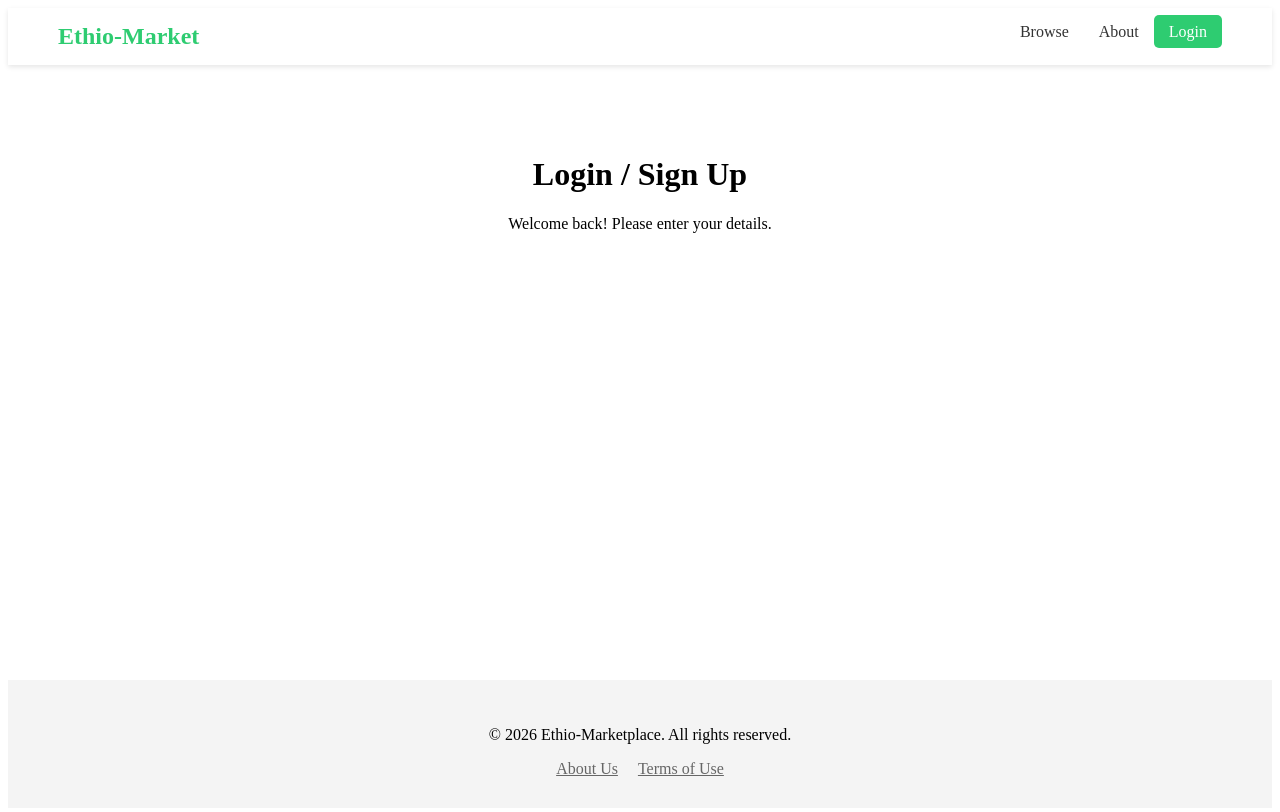
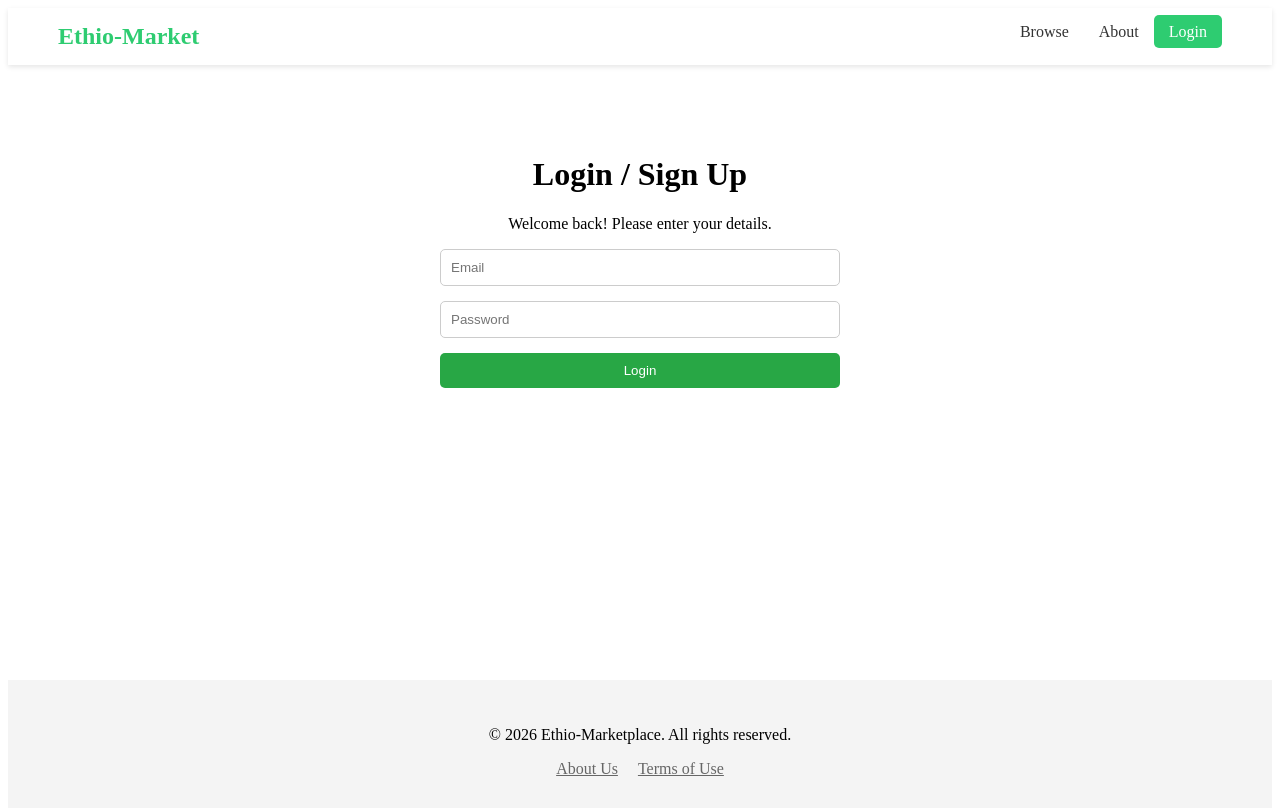
Before and after one commit to hamzeksselman2-ship-it/marketplace-frontend-Final, a React (Create React App) app: page /login in a window 1280 px wide. Shown: the top 812 px of the page. Built offline with nearby package versions, Linux system fonts and the light colour scheme; no server answers; the HTML template or start-up script is replaced by a standard one.

Commit message:
Update AuthPage.js

```diff
--- a/src/pages/AuthPage.js
+++ b/src/pages/AuthPage.js
@@ -1,11 +1,46 @@
-import React from 'react';
+import React, { useState } from 'react';
 
 function AuthPage() {
+  const [email, setEmail] = useState('');
+  const [password, setPassword] = useState('');
+
+  // Netlify ላይ የሞላሻቸውን ስሞች በሙሉ ይሞክራል
+  const BACKEND_URL = process.env.REACT_APP_BACKEND_URL || process.env.VITE_API_URL || "https://marketplace-backend-2uyu.onrender.com";
+
+  const handleLogin = (e) => {
+    e.preventDefault();
+    console.log("መግቢያ ሙከራ በ:", email);
+    alert("ወደ " + BACKEND_URL + " ለመገናኘት እየሞከርኩ ነው!");
+  };
+
   return (
-    <div style={{ textAlign: 'center', padding: '50px' }}>
+    <div style={{ textAlign: 'center', padding: '50px', maxWidth: '400px', margin: '0 auto' }}>
       <h1>Login / Sign Up</h1>
       <p>Welcome back! Please enter your details.</p>
+
+      <form onSubmit={handleLogin} style={{ display: 'flex', flexDirection: 'column', gap: '15px' }}>
+        <input
+          type="email"
+          placeholder="Email"
+          value={email}
+          onChange={(e) => setEmail(e.target.value)}
+          style={{ padding: '10px', borderRadius: '5px', border: '1px solid #ccc' }}
+          required
+        />
+        <input
+          type="password"
+          placeholder="Password"
+          value={password}
+          onChange={(e) => setPassword(e.target.value)}
+          style={{ padding: '10px', borderRadius: '5px', border: '1px solid #ccc' }}
+          required
+        />
+        <button type="submit" style={{ padding: '10px', backgroundColor: '#28a745', color: 'white', border: 'none', borderRadius: '5px', cursor: 'pointer' }}>
+          Login
+        </button>
+      </form>
     </div>
   );
 }
+
 export default AuthPage;
```
